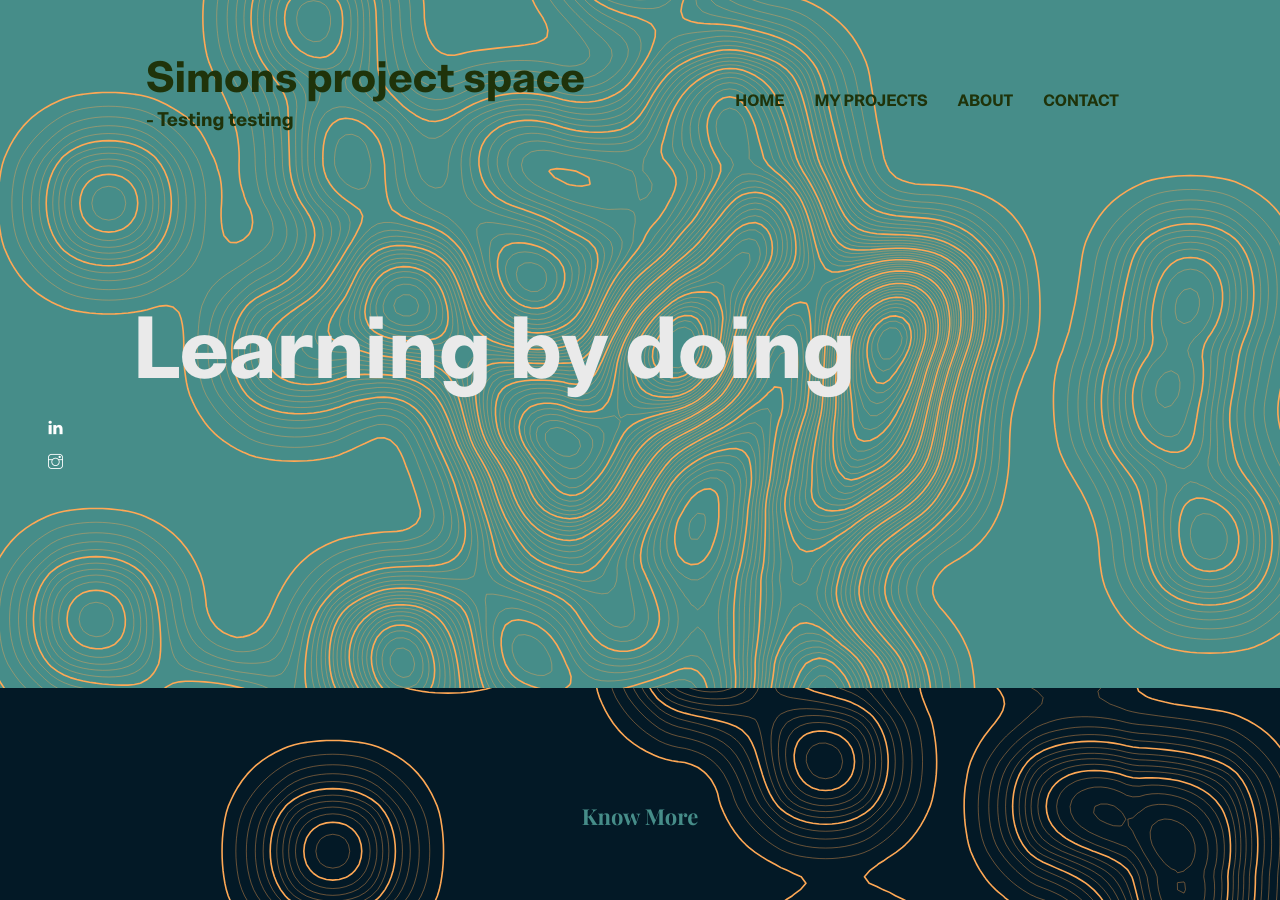
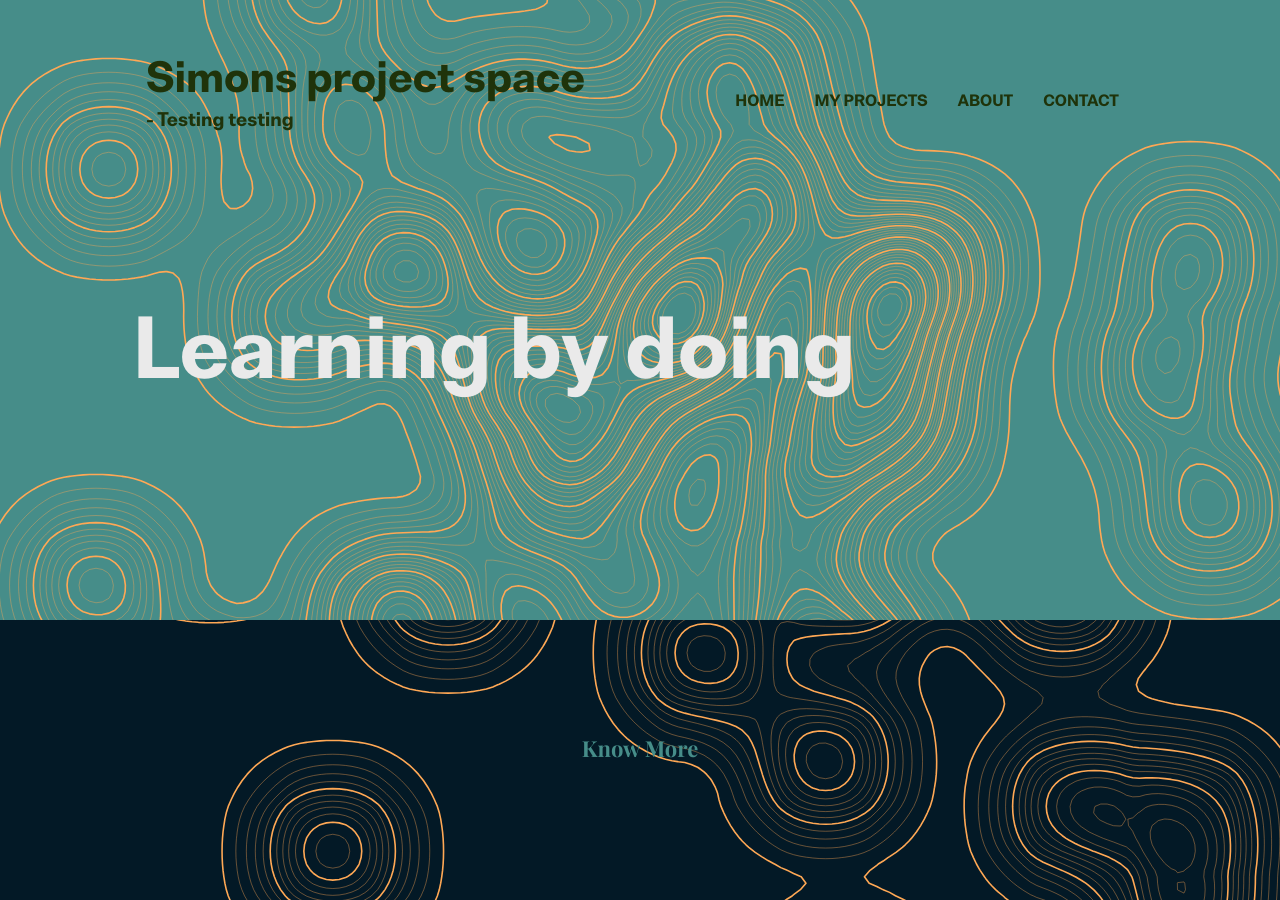
Before and after one commit to simonsikkeland/blog, a Jekyll site: the page built from index.html, in a window 1280 px wide and 900 px high. Built offline with Jekyll 4.4.1, drawn with Linux system fonts in a browser that asks for light colours.

```diff
--- a/_data/settings.yml
+++ b/_data/settings.yml
@@ -40,9 +40,9 @@ disqus-identifier: # Add your shortname for Disqus Comment. For example mr-brown
 hero:
   hero-title: Learning by doing
 
-social:
-- {icon: "ti-linkedin", link: "https://www.linkedin.com/in/simon-sikkeland-33269722/"}
-- {icon: "ti-instagram", link: "https://www.instagram.com/simonsik/"}
+# social:
+# - {icon: "ti-linkedin", link: "https://www.linkedin.com/in/simon-sikkeland-33269722/"}
+# - {icon: "ti-instagram", link: "https://www.instagram.com/simonsik/"}
 # - {icon: "ti-dribbble", link: "#"}
 # - {icon: "ti-twitter", link: "#"}
 
```
